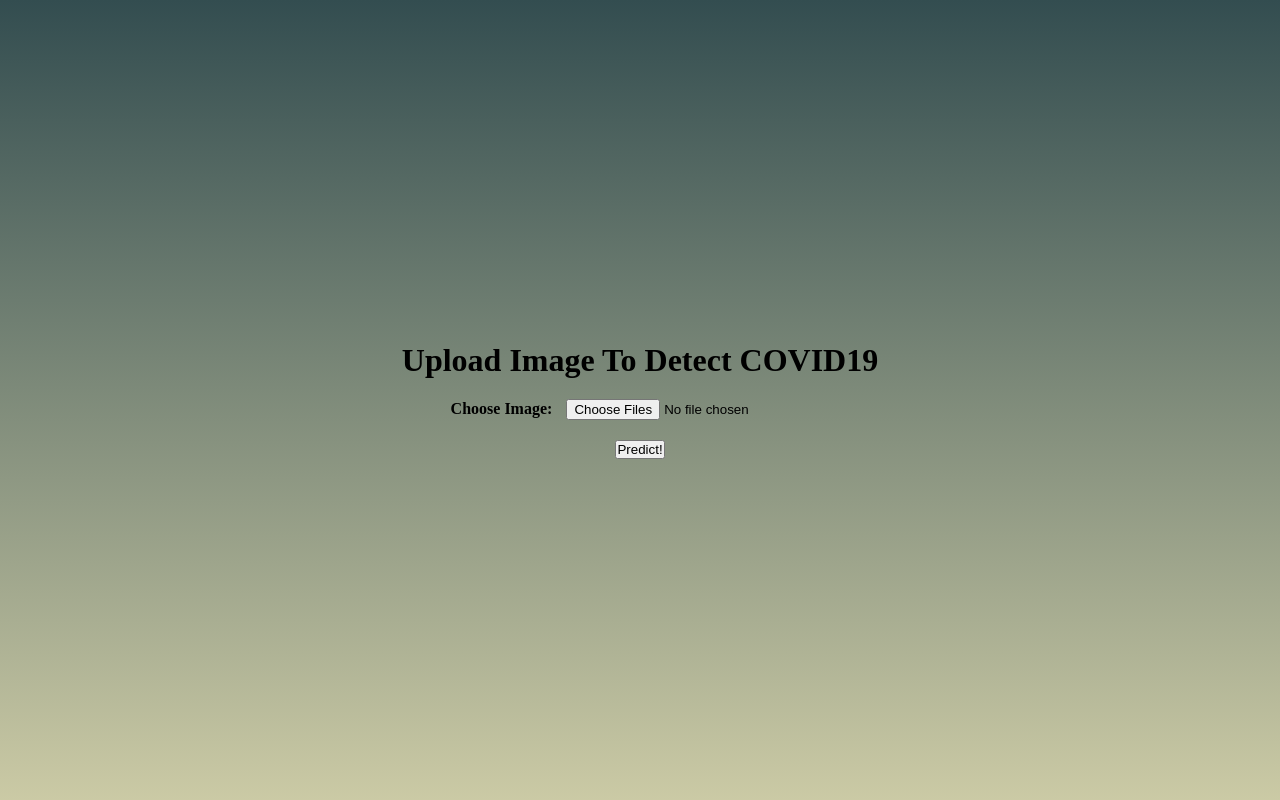
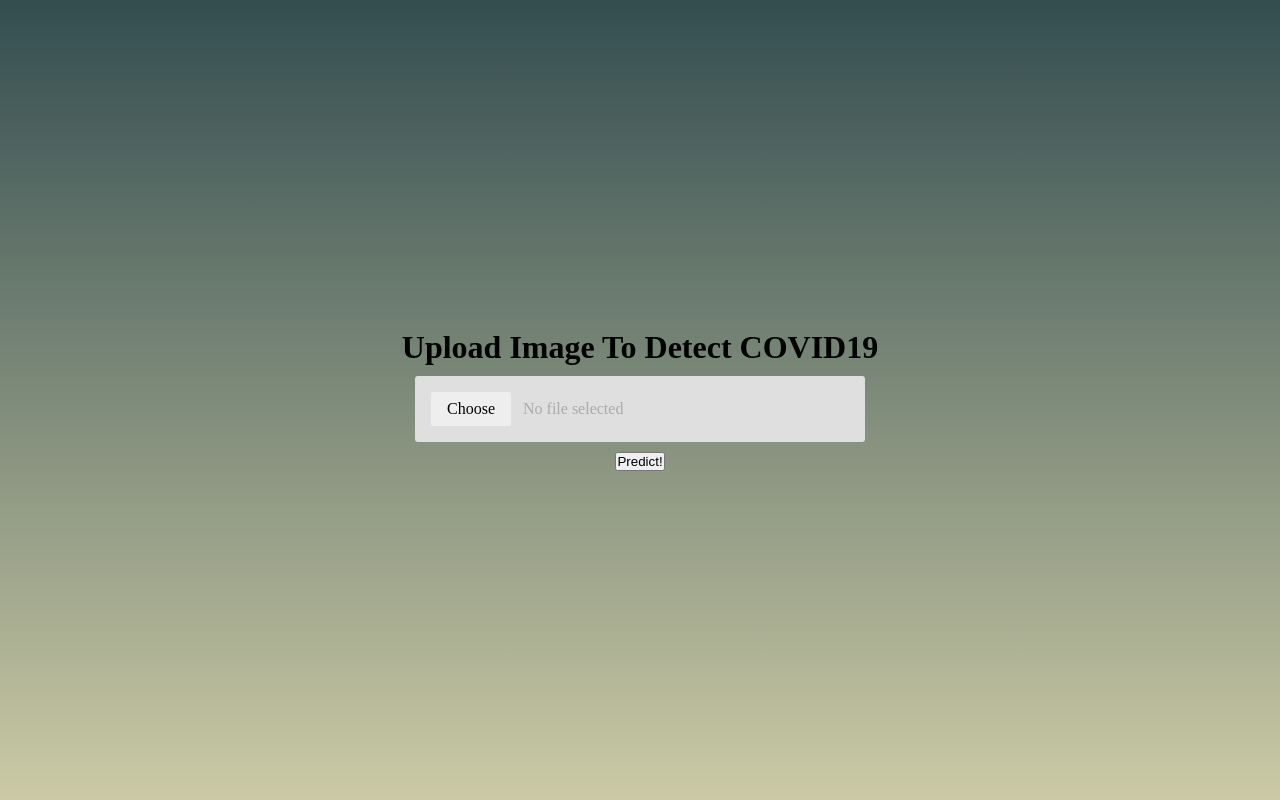
Before and after one commit to Shrey139/hack-mountain, a Flask app: page / in a window 1280 px wide. Run offline with Flask 2, Linux system fonts and the light colour scheme.

Commit message:
index updated

```diff
--- a/templates/index.css
+++ /dev/null
@@ -1,29 +0,0 @@
-* {
-	margin: 0;
-	padding: 0;
-	box-sizing: border-box;
-}
-
-body {
-	background: #334d50;
-	height: 100vh;
-	background: linear-gradient(to top, #cbcaa5, #334d50);
-	display: flex;
-	justify-content: center;
-	align-items: center;
-}
-
-h1 {
-	padding: 10px;
-}
-
-input {
-	margin: 10px;
-}
-
-.card {
-	display: flex;
-	flex-direction: column;
-	justify-content: center;
-	align-items: center;
-}
--- a/templates/index.html
+++ b/templates/index.html
@@ -3,27 +3,104 @@
 	<head>
 		<meta charset="UTF-8" />
 		<title>COVID19</title>
-		<link rel="stylesheet" type="text/css" href="index.css" />
+		<style>
+			* {
+				margin: 0;
+				padding: 0;
+				box-sizing: border-box;
+			}
+			body {
+				background: #334d50;
+				height: 100vh;
+				background: linear-gradient(to top, #cbcaa5, #334d50);
+				display: flex;
+				justify-content: center;
+				align-items: center;
+				text-align: center;
+			}
+			h1 {
+				padding: 10px;
+			}
+			input {
+				margin: 10px;
+			}
+			.card {
+				display: flex;
+				flex-direction: column;
+				justify-content: center;
+				align-items: center;
+			}
+			.file-input {
+				display: inline-block;
+				text-align: left;
+				background: #dfdfdf;
+				padding: 16px;
+				width: 450px;
+				position: relative;
+				border-radius: 3px;
+			}
+			.file-input > [type='file'] {
+				position: absolute;
+				top: 0;
+				left: 0;
+				width: 100%;
+				height: 100%;
+				opacity: 0;
+				z-index: 10;
+				cursor: pointer;
+			}
+			.file-input > .button {
+				display: inline-block;
+				cursor: pointer;
+				background: #eee;
+				padding: 8px 16px;
+				border-radius: 2px;
+				margin-right: 8px;
+			}
+			.file-input:hover > .button {
+				background: dodgerblue;
+				color: white;
+			}
+			.file-input > .label {
+				color: #333;
+				white-space: nowrap;
+				opacity: 0.3;
+			}
+			.file-input.-chosen > .label {
+				opacity: 1;
+			}
+		</style>
 	</head>
 	<body>
 		<form id="upload-form" action="{{ url_for('upload') }}" method="POST" enctype="multipart/form-data">
 			<div class="card">
-				<h1 class="header">
-					Upload Image To Detect COVID19
-				</h1>
-				<div>
-					<strong>Choose Image:</strong>
-					<input
-						class="btn btn-primary btn-block btn-large"
-						type="file"
-						name="file"
-						accept="image/*"
-						multiple
-					/>
+				<h1 class="header">Upload Image To Detect COVID19</h1>
+				<div class="file-input">
+					<input type="file" name="file" accept="image/*" multiple /> <span class="button">Choose</span>
+					<span class="label" data-js-label>No file selected</span>
 				</div>
-
 				<input type="submit" value="Predict!" class="btn btn-primary btn-block btn-large" />
 			</div>
 		</form>
+		<script>
+			var inputs = document.querySelectorAll('.file-input');
+
+			for (var i = 0, len = inputs.length; i < len; i++) {
+				customInput(inputs[i]);
+			}
+
+			function customInput(el) {
+				const fileInput = el.querySelector('[type="file"]');
+				const label = el.querySelector('[data-js-label]');
+
+				fileInput.onmouseout = function() {
+					if (!fileInput.value) return;
+
+					var value = fileInput.value.replace(/^.*[\\\/]/, '');
+					el.className += ' -chosen';
+					label.innerText = value;
+				};
+			}
+		</script>
 	</body>
 </html>
```
Also changed, not shown: images/4%5.jpg (added).
